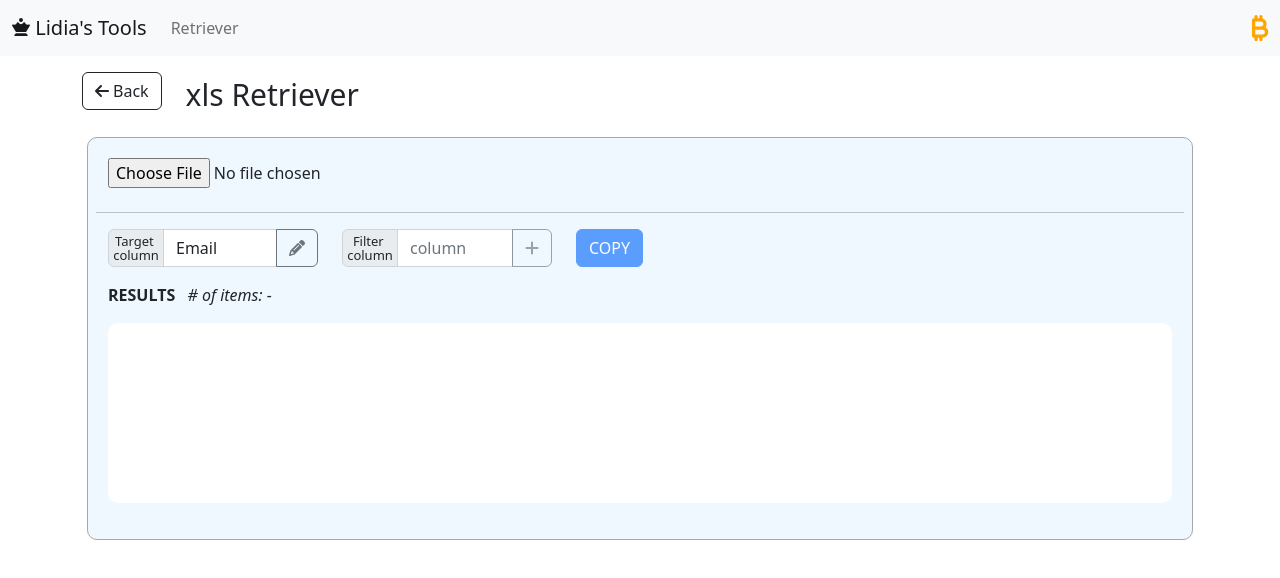
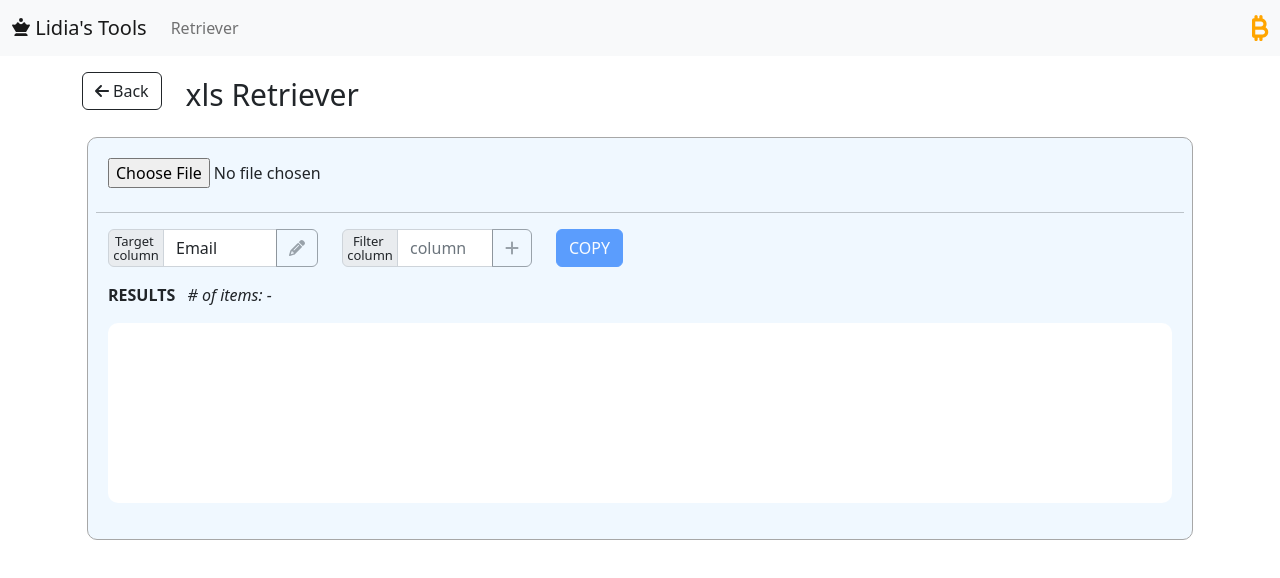
Before and after one commit to spiros3p/lidia-tools, an Angular app: page /xls-retriever in a window 1280 px wide. Shown: the top 578 px of the page. Built offline with nearby package versions, Linux system fonts and the light colour scheme.

Commit message:
adjustments

```diff
--- a/src/app/tools/retriever/retriever.component.html
+++ b/src/app/tools/retriever/retriever.component.html
@@ -29,8 +29,8 @@
                   *ngIf="savedMain"
                 ></fa-icon>
                 <div class="input-group-append">
-                  <!-- [disabled]="!requestedData.value.length" -->
                   <button
+                    [disabled]="!requestedData.value.length"
                     class="btn btn-outline-secondary"
                     type="button"
                     (click)="setMainColumnName()"
@@ -60,7 +60,6 @@
                   {{ columnSelections.value.secondaryColumn }}
                 </div>
                 <div class="input-group-append">
-                  <!-- [disabled]="!requestedData.value.length" -->
                   <button
                     class="btn btn-outline-secondary"
                     type="button"
--- a/src/app/tools/retriever/retriever.component.scss
+++ b/src/app/tools/retriever/retriever.component.scss
@@ -41,7 +41,7 @@
     }
   }
   &.secondary-column-input {
-    width: 210px;
+    width: 190px;
     position: relative;
     & .cover {
       position: absolute;
```
Also changed, not shown: 3 other files (tests, documents, lock files or other folders).
